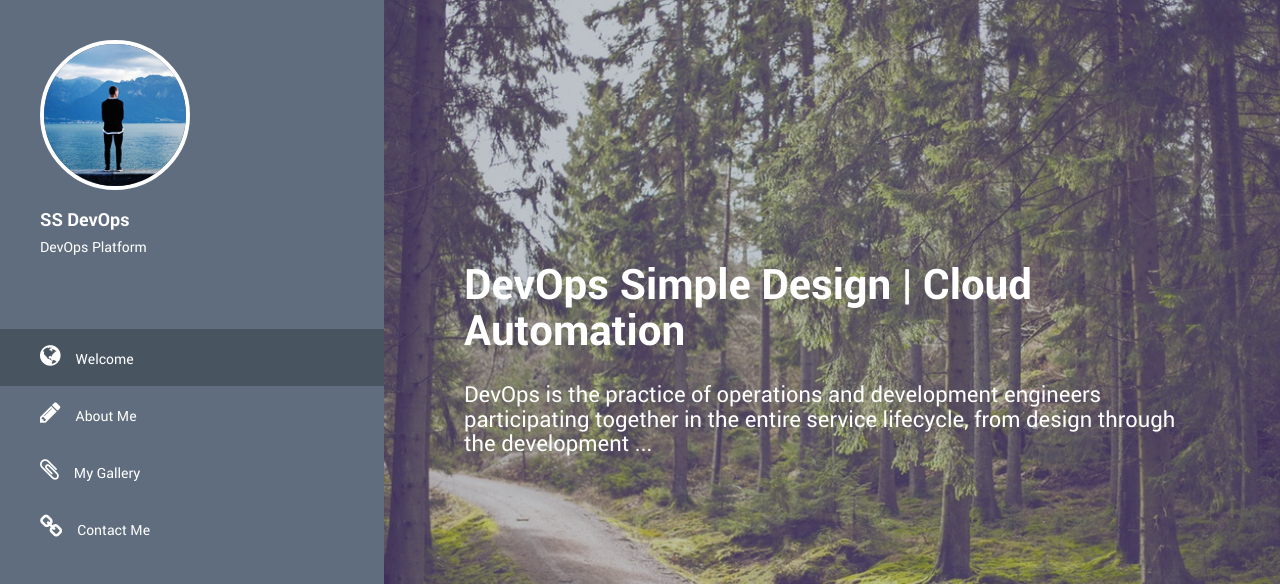
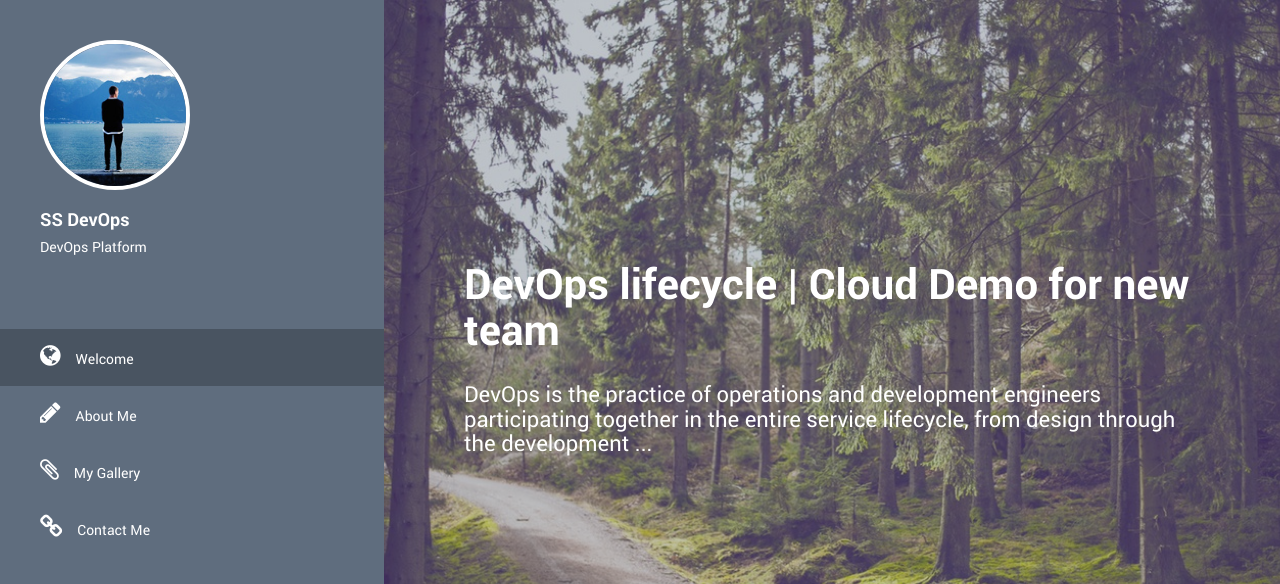
Before and after one commit to sreedevops26/demo, a plain HTML site: page volton/index.html in a window 1280 px wide. Shown: the top 584 px of the page. Drawn offline with Linux system fonts and the light colour scheme.

```diff
--- a/volton/index.html
+++ b/volton/index.html
@@ -85,7 +85,7 @@
         <div class="banner-bg" id="top">
             <div class="banner-overlay"></div>
             <div class="welcome-text">
-                <h2>DevOps Simple Design | Cloud Automation</h2>
+                <h2>DevOps lifecycle | Cloud Demo for new team</h2>
                 <h5>DevOps is the practice of operations and development engineers participating together in the entire service lifecycle, from design through the development ...</h5>
             </div>
         </div>
```
